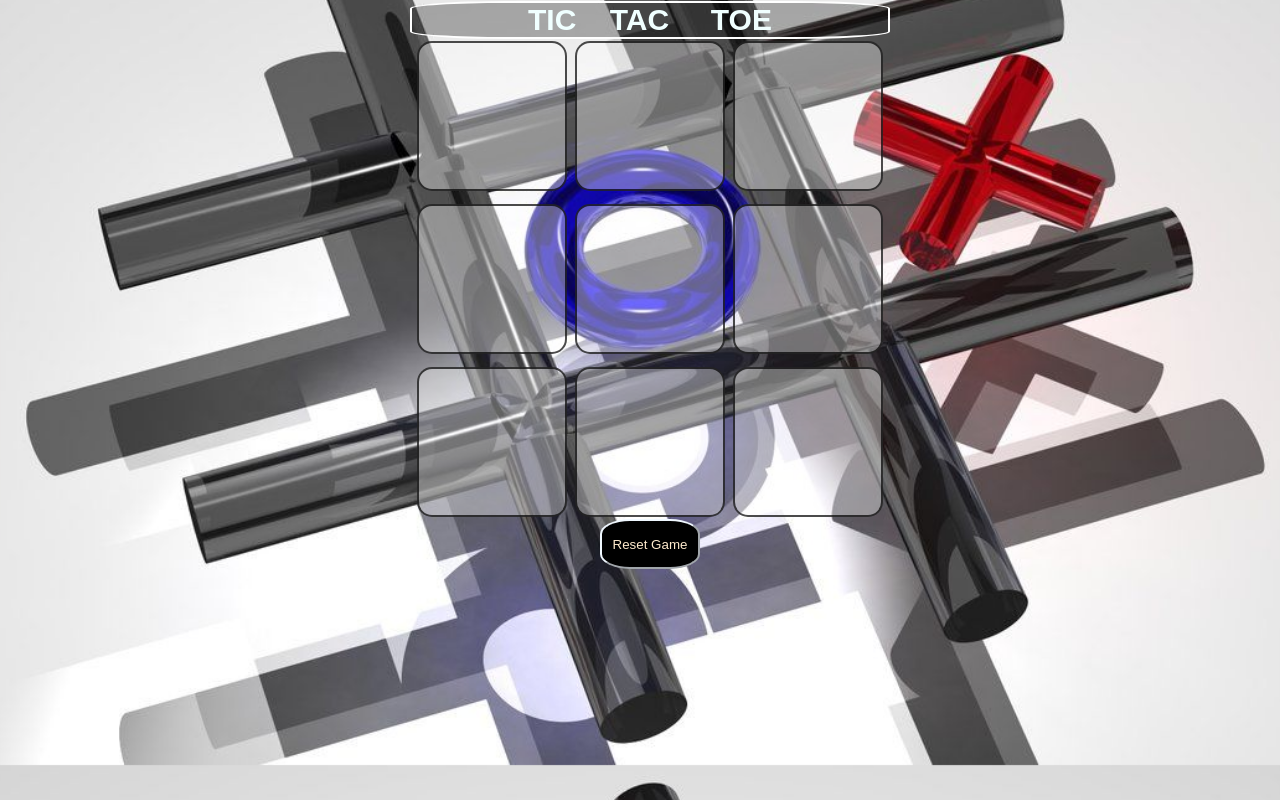
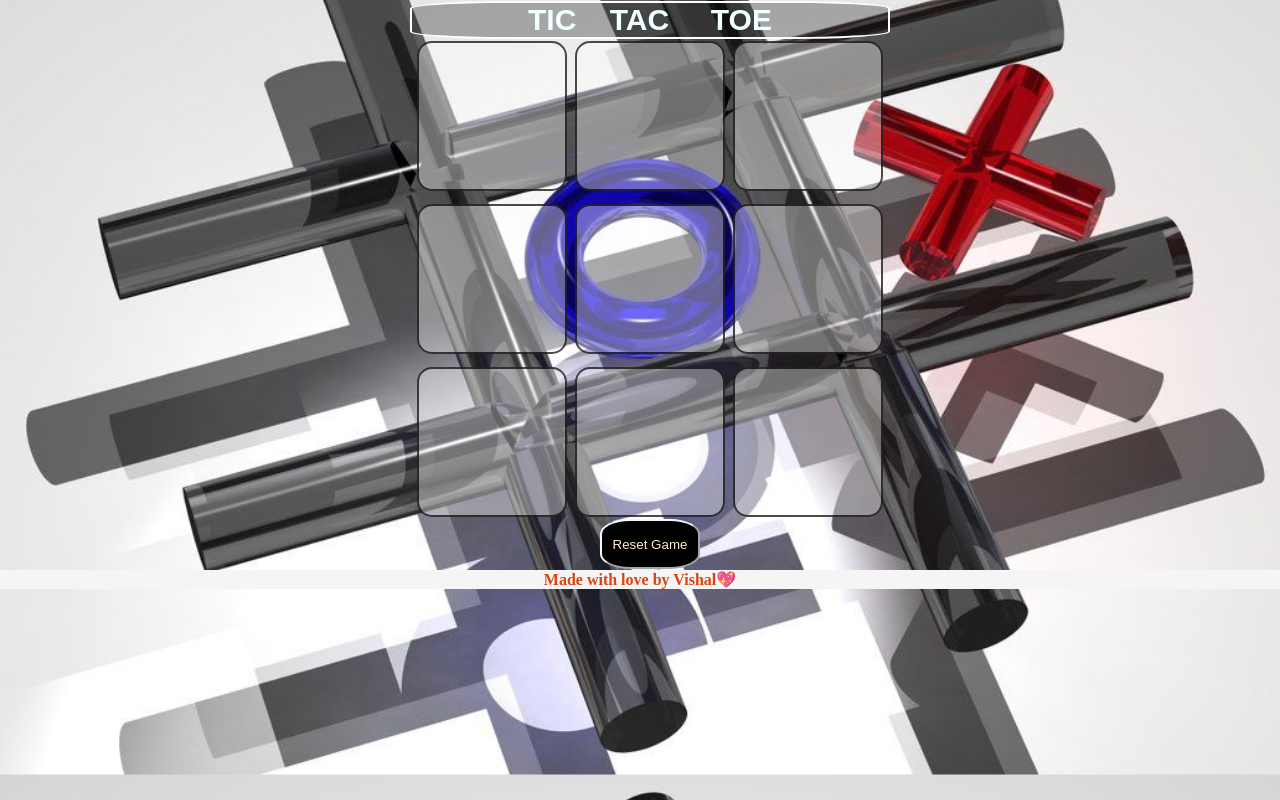
Before and after one commit to vishal6021/tictactoe, a plain HTML site: page index.html in a window 1280 px wide. Drawn offline with Linux system fonts and the light colour scheme.

Commit message:
add footer

```diff
--- a/index.html
+++ b/index.html
@@ -33,6 +33,9 @@
 
         </div>
         </div>
+        <footer>
+            <main><h4 class="footerName">Made with love by Vishal💖</h4></main>
+        </footer>
         </main>
         <script src="script.js"></script>
 
--- a/main.css
+++ b/main.css
@@ -86,3 +86,7 @@ pre{
     border:2px solid white;
     border-radius: 20%;
 }
+.footerName{
+    color:rgb(219, 67, 16);
+    background: whitesmoke;
+}
```
